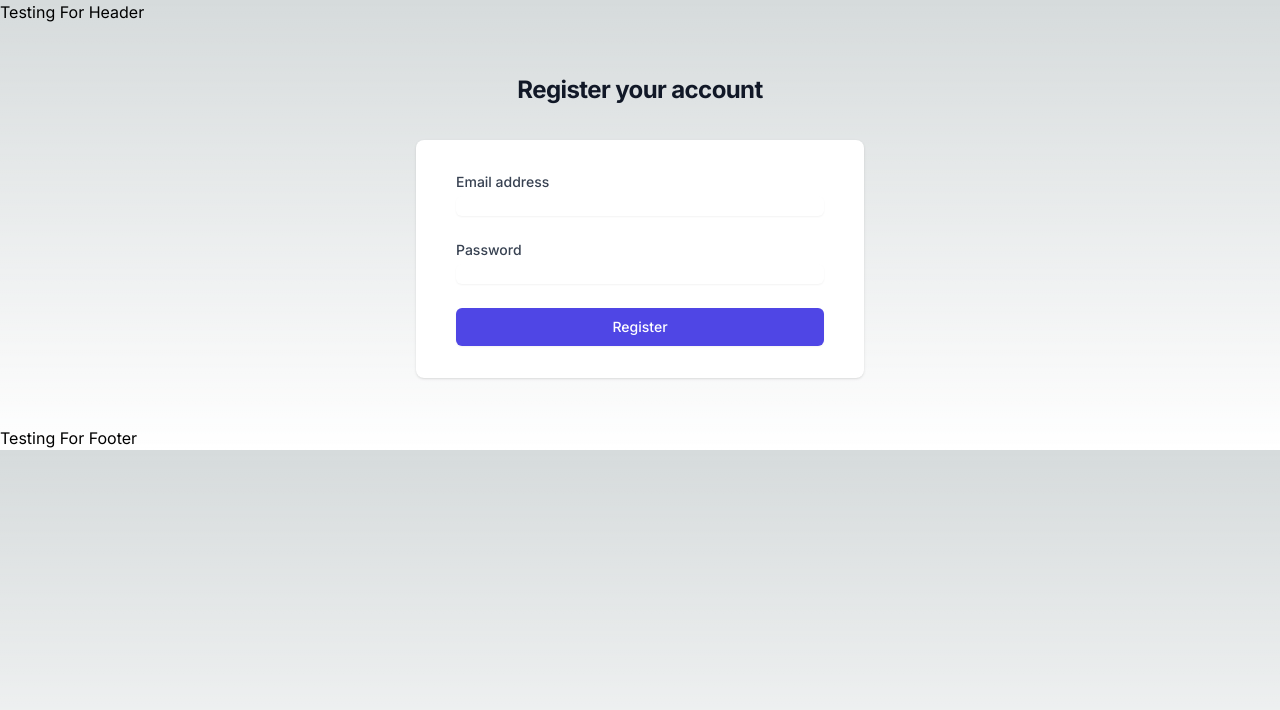
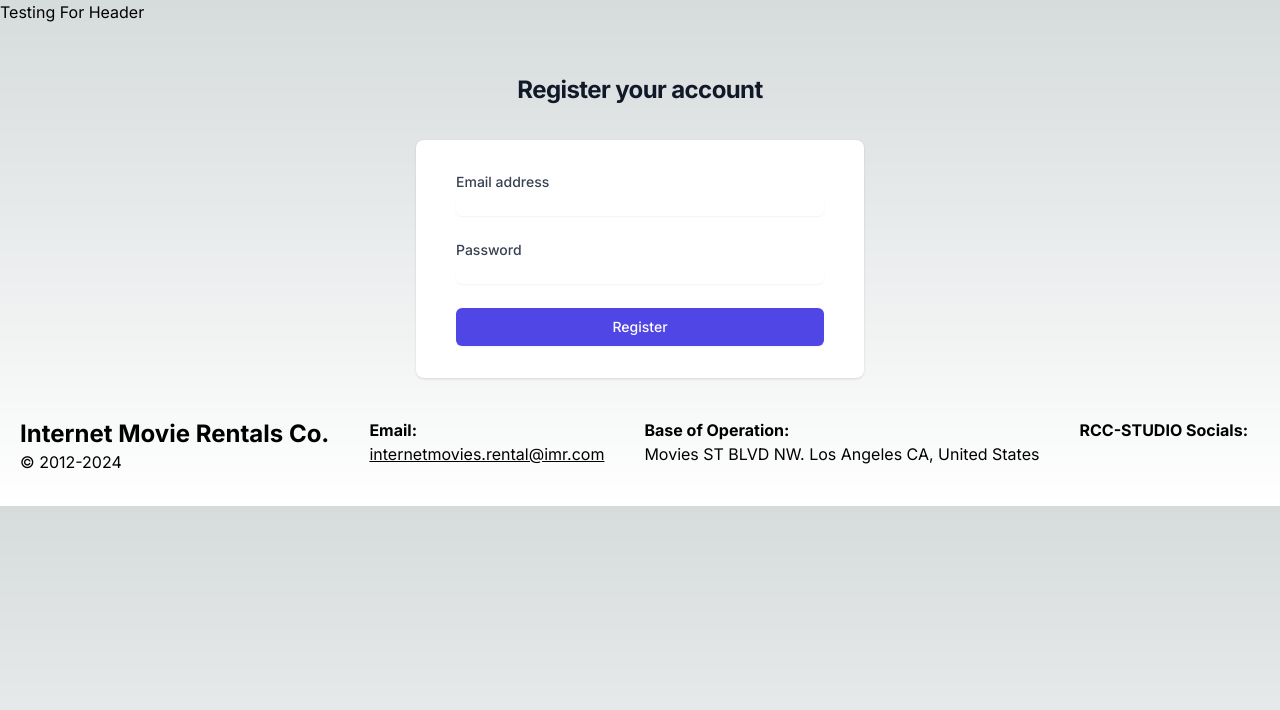
Before and after one commit to matthew-simms-298/Assignment-3, a Next.js app in the folder movie-auth/: page /register in a window 1280 px wide. Shown: the top 710 px of the page. Built offline with nearby package versions, Linux system fonts and the light colour scheme.

Commit message:
Update Footer.jsx

```diff
--- a/movie-auth/src/app/components/Footer.jsx
+++ b/movie-auth/src/app/components/Footer.jsx
@@ -4,8 +4,34 @@
 
 export default function Footer() {
     return (
-        <div className="flex flex-col">
-            Testing For Footer
+        <footer className="flex items-center justify-between h-10 mb-10">
+        <div className="flex flex-row flex-wrap text-md">
+            <div className="p-5">
+                <p className="font-bold text-2xl">Internet Movie Rentals Co.</p>
+                <p className="text-s">© 2012-2024</p>
+            </div>
+            <div className="p-5">
+                <div>
+                    <p className="font-bold">Email:</p>
+                </div>
+                <div>
+                    <p className="underline">internetmovies.rental@imr.com</p>
+                </div>
+            </div>
+            <div className="p-5">
+                <div>
+                    <p className="font-bold">Base of Operation:</p>
+                </div>
+                <div>
+                    <p>Movies ST BLVD NW. Los Angeles CA, United States</p>
+                </div>
+            </div>
+            <div className="p-5">
+                <div>
+                    <p className="font-bold">RCC-STUDIO Socials:</p>
+                </div>
+            </div>
         </div>
+        </footer>
     )
 }
```
